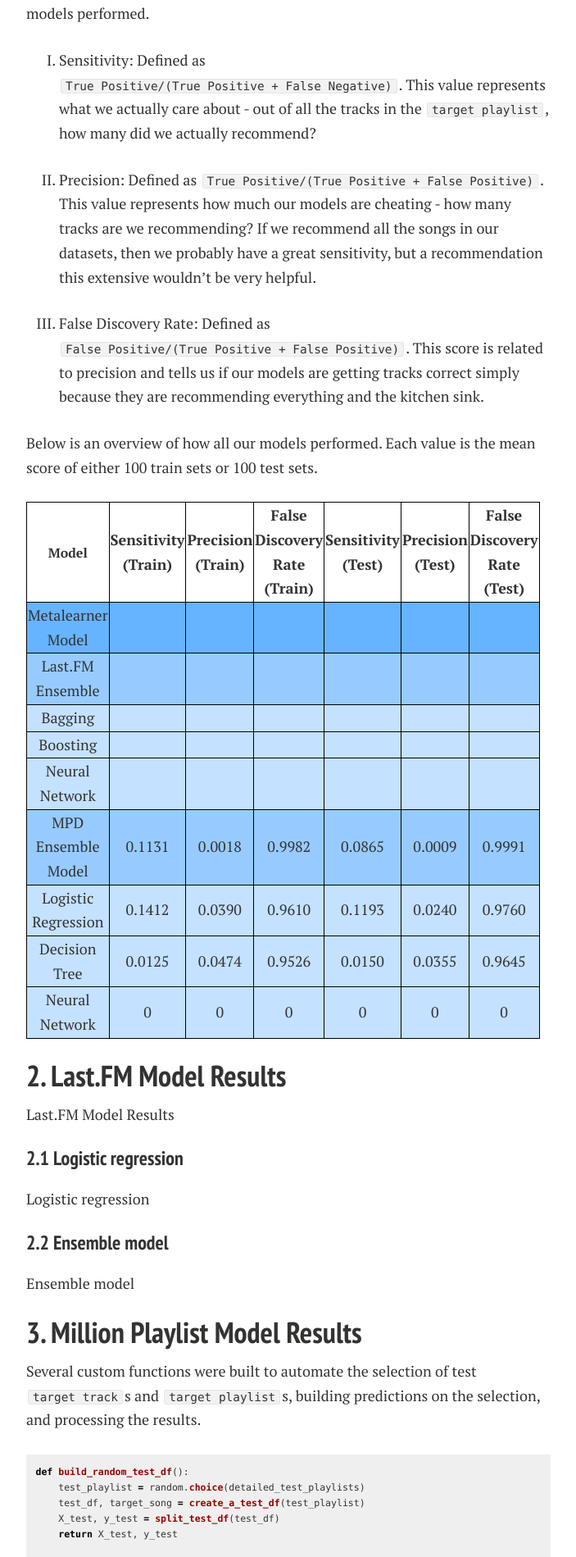
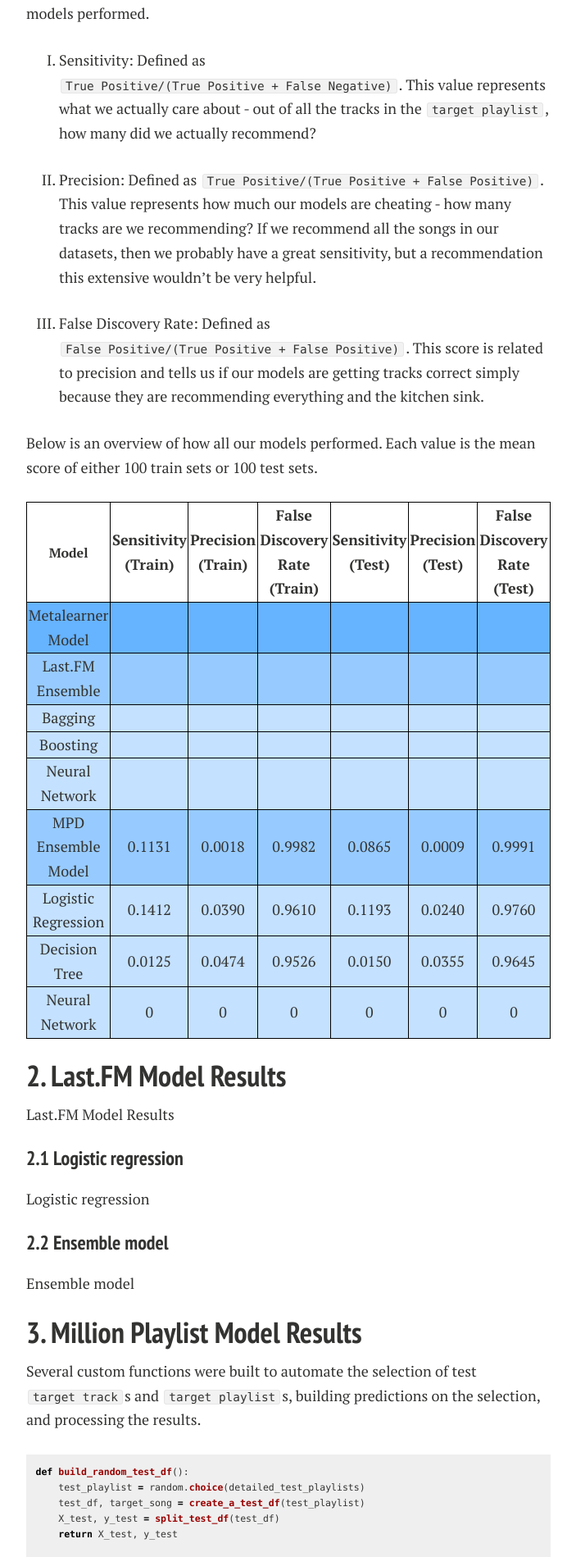
Before and after one commit to lyannaliu/lyannaliu.github.io, a Jekyll site: the page built from resultsandconclusion.md, in a window 1280 px wide. Shown: the part 624-2523 px from the top of the page at 82% size, without its empty margins (288-991 px from the left). Built offline with Jekyll 4.4.1, drawn with Linux system fonts in a browser that asks for light colours; nearby versions of some CDN libraries.

Commit message:
Update resultsandconclusion.md

```diff
--- a/resultsandconclusion.md
+++ b/resultsandconclusion.md
@@ -33,12 +33,12 @@ Below is an overview of how all our models performed. Each value is the mean sco
 
 
 <style>
- .tablelines table, .tablelines td, .tablelines th {
+.tablelines table, .tablelines td, .tablelines th {
         border: 1px solid black;
         }
 </style>
 
-<table class="tablelines" width="400">
+<table class="tablelines">
   <thead>
     <tr align="center">
       <th><font size="3">Model</font></th>
```
